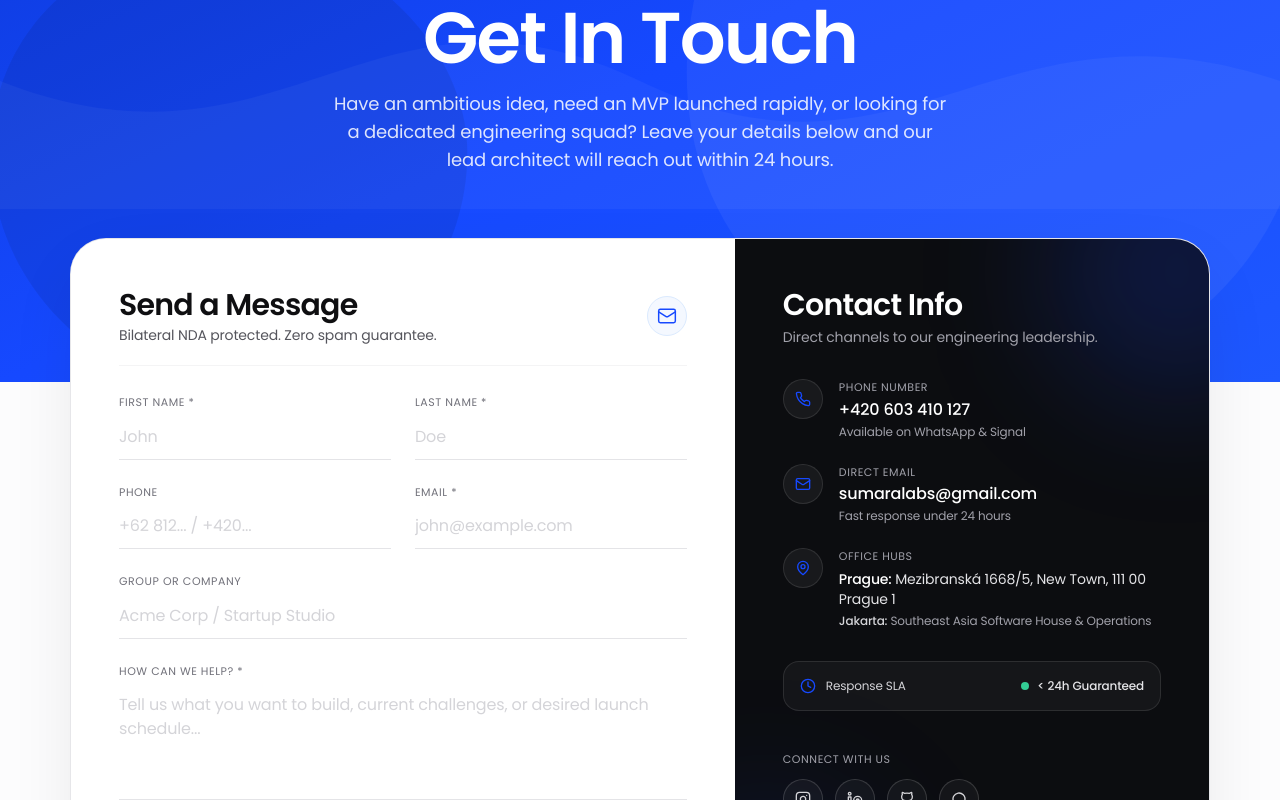
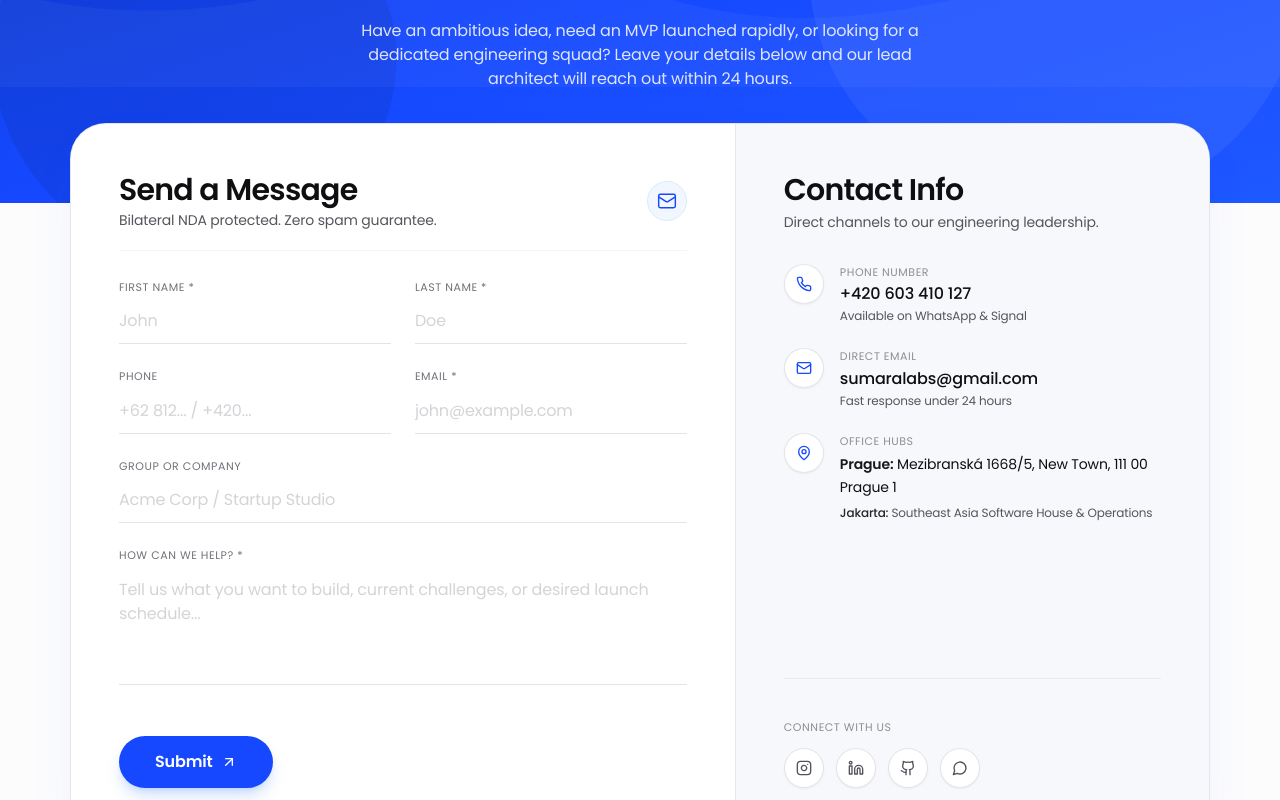
Before and after one commit to Software-House-EB/sumara-labs, a React (Vite) app: page /contact in a window 1280 px wide. Shown: the part 220-1020 px from the top of the page. Built offline with nearby package versions, Linux system fonts and the light colour scheme.

Commit message:
Reduce blue hero height, remove black background on right card, and remove response SLA tag

```diff
--- a/src/pages/contact/ContactPage.jsx
+++ b/src/pages/contact/ContactPage.jsx
@@ -10,7 +10,6 @@ import {
   Linkedin,
   Github,
   MessageCircle,
-  Clock,
   X
 } from 'lucide-react';
 
@@ -46,8 +45,8 @@ export default function ContactPage() {
 
   return (
     <div className="bg-[#fcfcfd] min-h-screen">
-      {/* Top Blue Hero Section with Organic Flowing Wave Shapes (Matching Reference) */}
-      <div className="relative bg-[#1649FF] text-white pt-32 sm:pt-40 md:pt-44 pb-36 sm:pb-44 md:pb-52 overflow-hidden">
+      {/* Top Blue Hero Section - Compact Sleek Height with Subtle Organic Wave Curves */}
+      <div className="relative bg-[#1649FF] text-white pt-24 sm:pt-28 md:pt-32 pb-20 sm:pb-24 md:pb-28 overflow-hidden">
         {/* Layered fluid wave shapes & subtle ambient light */}
         <div className="absolute inset-0 pointer-events-none overflow-hidden" aria-hidden="true">
           {/* Subtle gradient depth */}
@@ -55,7 +54,7 @@ export default function ContactPage() {
 
           {/* Organic wave shape 1 */}
           <svg
-            className="absolute -top-24 -right-24 w-[750px] h-[750px] text-white/[0.05] transform rotate-12"
+            className="absolute -top-32 -right-20 w-[600px] h-[600px] text-white/[0.06] transform rotate-12"
             viewBox="0 0 600 600"
             fill="currentColor"
           >
@@ -64,42 +63,42 @@ export default function ContactPage() {
 
           {/* Organic wave shape 2 */}
           <svg
-            className="absolute -bottom-24 -left-24 w-[650px] h-[650px] text-black/[0.08]"
+            className="absolute -bottom-32 -left-20 w-[550px] h-[550px] text-black/[0.08]"
             viewBox="0 0 600 600"
             fill="currentColor"
           >
             <path d="M300,100 C420,100 520,200 520,300 C520,420 420,520 300,520 C180,520 80,420 80,300 C80,180 180,100 300,100 Z" />
           </svg>
 
-          {/* Flowing ribbon waves in reference background style */}
+          {/* Flowing ribbon wave */}
           <svg
-            className="absolute top-1/2 left-0 w-full h-64 -translate-y-1/2 text-white/[0.04]"
+            className="absolute top-1/2 left-0 w-full h-48 -translate-y-1/2 text-white/[0.04]"
             viewBox="0 0 1440 320"
             fill="currentColor"
             preserveAspectRatio="none"
           >
-            <path d="M0,160 C320,300 420,0 720,160 C1020,320 1120,40 1440,160 L1440,320 L0,320 Z" />
+            <path d="M0,160 C320,280 420,20 720,160 C1020,300 1120,60 1440,160 L1440,320 L0,320 Z" />
           </svg>
         </div>
 
-        {/* Hero Content */}
-        <div className="section-container relative z-10 text-center max-w-[840px] mx-auto space-y-4">
-          <span className="inline-block text-xs font-mono uppercase tracking-widest text-white/80 bg-white/10 backdrop-blur-sm px-4 py-1.5 rounded-full border border-white/15">
+        {/* Hero Content - Compact & Punchy */}
+        <div className="section-container relative z-10 text-center max-w-[760px] mx-auto space-y-3">
+          <span className="inline-block text-[11px] font-mono uppercase tracking-widest text-white/90 bg-white/15 backdrop-blur-sm px-3.5 py-1 rounded-full border border-white/20">
             [ Start a Conversation ]
           </span>
-          <h1 className="text-4xl sm:text-6xl md:text-7xl font-semibold tracking-tight text-white leading-[1.08]">
+          <h1 className="text-3xl sm:text-5xl md:text-6xl font-semibold tracking-tight text-white leading-[1.1]">
             Get In Touch
           </h1>
-          <p className="text-base sm:text-lg text-white/85 max-w-[620px] mx-auto leading-relaxed">
+          <p className="text-sm sm:text-base text-white/85 max-w-[560px] mx-auto leading-relaxed">
             Have an ambitious idea, need an MVP launched rapidly, or looking for a dedicated engineering squad? Leave your details below and our lead architect will reach out within 24 hours.
           </p>
         </div>
       </div>
 
-      {/* Main Content: Floating Split Dual-Card Container (Overlapping Blue Hero) */}
-      <div className="section-container relative z-20 -mt-24 sm:-mt-28 md:-mt-36 pb-24 sm:pb-32">
-        <div className="max-w-[1140px] mx-auto rounded-[28px] sm:rounded-[36px] bg-white border border-zinc-200/90 shadow-[0_25px_80px_-20px_rgba(0,0,0,0.12)] overflow-hidden grid grid-cols-1 lg:grid-cols-12">
-          {/* Left Column: Send a Message Form */}
+      {/* Main Content: Floating Split Dual-Card Container (Overlapping Blue Banner) */}
+      <div className="section-container relative z-20 -mt-12 sm:-mt-16 md:-mt-20 pb-20 sm:pb-28">
+        <div className="max-w-[1140px] mx-auto rounded-[28px] sm:rounded-[36px] bg-white border border-zinc-200/90 shadow-[0_20px_60px_-15px_rgba(22,73,255,0.08)] overflow-hidden grid grid-cols-1 lg:grid-cols-12">
+          {/* Left Column: Send a Message Form (White Card) */}
           <div className="lg:col-span-7 p-7 sm:p-10 md:p-12 bg-white flex flex-col justify-between">
             {submitted ? (
               <div className="py-16 text-center space-y-6 max-w-md mx-auto my-auto">
@@ -145,7 +144,7 @@ export default function ContactPage() {
                       Bilateral NDA protected. Zero spam guarantee.
                     </p>
                   </div>
-                  <div className="w-10 h-10 rounded-full bg-blue-50/70 border border-blue-100 flex items-center justify-center text-[#1649FF] shrink-0">
+                  <div className="w-10 h-10 rounded-full bg-blue-50/80 border border-blue-100 flex items-center justify-center text-[#1649FF] shrink-0">
                     <Mail className="w-5 h-5 stroke-[1.75]" />
                   </div>
                 </div>
@@ -272,25 +271,15 @@ export default function ContactPage() {
             )}
           </div>
 
-          {/* Right Column: Contact Info (Dark Card - Clean without map) */}
-          <div className="lg:col-span-5 p-7 sm:p-10 md:p-12 bg-[#0c0d10] text-white flex flex-col justify-between relative overflow-hidden">
-            {/* Subtle decorative background glow */}
-            <div
-              className="absolute -top-24 -right-24 w-64 h-64 rounded-full bg-[#1649FF]/20 blur-3xl pointer-events-none"
-              aria-hidden="true"
-            />
-            <div
-              className="absolute -bottom-24 -left-24 w-64 h-64 rounded-full bg-[#1649FF]/10 blur-3xl pointer-events-none"
-              aria-hidden="true"
-            />
-
-            <div className="relative z-10 space-y-8">
+          {/* Right Column: Contact Info (Soft Light Slate-Blue Card - NOT black, NO SLA tag) */}
+          <div className="lg:col-span-5 p-7 sm:p-10 md:p-12 bg-[#f6f8fc] text-[#0f0f11] border-t lg:border-t-0 lg:border-l border-zinc-200/80 flex flex-col justify-between">
+            <div className="space-y-8">
               {/* Card Header */}
               <div>
-                <h3 className="text-2xl sm:text-3xl font-semibold text-white tracking-tight">
+                <h3 className="text-2xl sm:text-3xl font-semibold text-[#0f0f11] tracking-tight">
                   Contact Info
                 </h3>
-                <p className="text-xs sm:text-sm text-zinc-400 mt-1">
+                <p className="text-xs sm:text-sm text-[#55555c] mt-1">
                   Direct channels to our engineering leadership.
                 </p>
               </div>
@@ -299,16 +288,16 @@ export default function ContactPage() {
               <div className="space-y-6">
                 {/* Phone */}
                 <div className="flex items-start gap-4">
-                  <div className="w-10 h-10 rounded-full bg-white/5 border border-white/10 flex items-center justify-center shrink-0 text-[#1649FF]">
+                  <div className="w-10 h-10 rounded-full bg-white border border-zinc-200/90 shadow-sm flex items-center justify-center shrink-0 text-[#1649FF]">
                     <Phone className="w-4 h-4" />
                   </div>
                   <div>
-                    <span className="text-[11px] font-mono uppercase tracking-wider text-zinc-400 block mb-0.5">
+                    <span className="text-[11px] font-mono uppercase tracking-wider text-[#8e8e93] block mb-0.5">
                       Phone Number
                     </span>
                     <a
                       href="tel:+420603410127"
-                      className="text-sm sm:text-base font-medium text-white hover:text-[#1649FF] transition-colors block"
+                      className="text-sm sm:text-base font-medium text-[#0f0f11] hover:text-[#1649FF] transition-colors block"
                     >
                       +420 603 410 127
                     </a>
@@ -316,7 +305,7 @@ export default function ContactPage() {
                       href="https://wa.me/420603410127"
                       target="_blank"
                       rel="noopener noreferrer"
-                      className="text-xs text-zinc-400 hover:text-white transition-colors block mt-0.5"
+                      className="text-xs text-[#55555c] hover:text-[#1649FF] transition-colors block mt-0.5"
                     >
                       Available on WhatsApp & Signal
                     </a>
@@ -325,20 +314,20 @@ export default function ContactPage() {
 
                 {/* Email */}
                 <div className="flex items-start gap-4">
-                  <div className="w-10 h-10 rounded-full bg-white/5 border border-white/10 flex items-center justify-center shrink-0 text-[#1649FF]">
+                  <div className="w-10 h-10 rounded-full bg-white border border-zinc-200/90 shadow-sm flex items-center justify-center shrink-0 text-[#1649FF]">
                     <Mail className="w-4 h-4" />
                   </div>
                   <div>
-                    <span className="text-[11px] font-mono uppercase tracking-wider text-zinc-400 block mb-0.5">
+                    <span className="text-[11px] font-mono uppercase tracking-wider text-[#8e8e93] block mb-0.5">
                       Direct Email
                     </span>
                     <a
                       href="mailto:sumaralabs@gmail.com"
-                      className="text-sm sm:text-base font-medium text-white hover:text-[#1649FF] transition-colors block break-all"
+                      className="text-sm sm:text-base font-medium text-[#0f0f11] hover:text-[#1649FF] transition-colors block break-all"
                     >
                       sumaralabs@gmail.com
                     </a>
-                    <span className="text-xs text-zinc-400 block mt-0.5">
+                    <span className="text-xs text-[#55555c] block mt-0.5">
                       Fast response under 24 hours
                     </span>
                   </div>
@@ -346,38 +335,27 @@ export default function ContactPage() {
 
                 {/* Office Hubs */}
                 <div className="flex items-start gap-4">
-                  <div className="w-10 h-10 rounded-full bg-white/5 border border-white/10 flex items-center justify-center shrink-0 text-[#1649FF]">
+                  <div className="w-10 h-10 rounded-full bg-white border border-zinc-200/90 shadow-sm flex items-center justify-center shrink-0 text-[#1649FF]">
                     <MapPin className="w-4 h-4" />
                   </div>
                   <div className="space-y-1">
-                    <span className="text-[11px] font-mono uppercase tracking-wider text-zinc-400 block mb-0.5">
+                    <span className="text-[11px] font-mono uppercase tracking-wider text-[#8e8e93] block mb-0.5">
                       Office Hubs
                     </span>
-                    <p className="text-sm text-zinc-200">
-                      <strong className="text-white font-medium">Prague:</strong> Mezibranská 1668/5, New Town, 111 00 Prague 1
+                    <p className="text-sm text-[#0f0f11] leading-relaxed">
+                      <strong className="font-semibold text-zinc-900">Prague:</strong> Mezibranská 1668/5, New Town, 111 00 Prague 1
                     </p>
-                    <p className="text-xs text-zinc-400">
-                      <strong className="text-zinc-300 font-medium">Jakarta:</strong> Southeast Asia Software House & Operations
+                    <p className="text-xs text-[#55555c] leading-relaxed">
+                      <strong className="font-medium text-zinc-800">Jakarta:</strong> Southeast Asia Software House & Operations
                     </p>
                   </div>
                 </div>
               </div>
-
-              {/* Working Hours / Availability Tag */}
-              <div className="p-4 rounded-2xl bg-white/[0.04] border border-white/10 flex items-center justify-between text-xs">
-                <div className="flex items-center gap-2.5 text-zinc-300">
-                  <Clock className="w-4 h-4 text-[#1649FF]" />
-                  <span>Response SLA</span>
-                </div>
-                <div className="flex items-center gap-2">
-                  <span className="w-2 h-2 rounded-full bg-emerald-400 animate-pulse" />
-                  <span className="text-zinc-200 font-medium">&lt; 24h Guaranteed</span>
-                </div>
             </div>
 
             {/* Social Channels (Circular Badges Matching Reference) */}
-              <div className="pt-2">
-                <span className="text-[11px] font-mono uppercase tracking-wider text-zinc-400 block mb-3">
+            <div className="pt-8 sm:pt-10 border-t border-zinc-200/70 mt-8">
+              <span className="text-[11px] font-mono uppercase tracking-wider text-[#8e8e93] block mb-3">
                 Connect With Us
               </span>
               <div className="flex items-center gap-3">
@@ -386,7 +364,7 @@ export default function ContactPage() {
                   target="_blank"
                   rel="noopener noreferrer"
                   aria-label="Instagram"
-                    className="w-10 h-10 rounded-full border border-white/15 bg-white/[0.04] flex items-center justify-center text-zinc-300 hover:text-white hover:border-[#1649FF] hover:bg-[#1649FF]/20 transition-all"
+                  className="w-10 h-10 rounded-full border border-zinc-200 bg-white shadow-sm flex items-center justify-center text-zinc-600 hover:text-[#1649FF] hover:border-[#1649FF] hover:bg-blue-50/50 hover:shadow transition-all"
                 >
                   <Instagram className="w-4 h-4" />
                 </a>
@@ -395,7 +373,7 @@ export default function ContactPage() {
                   target="_blank"
                   rel="noopener noreferrer"
                   aria-label="LinkedIn"
-                    className="w-10 h-10 rounded-full border border-white/15 bg-white/[0.04] flex items-center justify-center text-zinc-300 hover:text-white hover:border-[#1649FF] hover:bg-[#1649FF]/20 transition-all"
+                  className="w-10 h-10 rounded-full border border-zinc-200 bg-white shadow-sm flex items-center justify-center text-zinc-600 hover:text-[#1649FF] hover:border-[#1649FF] hover:bg-blue-50/50 hover:shadow transition-all"
                 >
                   <Linkedin className="w-4 h-4" />
                 </a>
@@ -404,7 +382,7 @@ export default function ContactPage() {
                   target="_blank"
                   rel="noopener noreferrer"
                   aria-label="GitHub"
-                    className="w-10 h-10 rounded-full border border-white/15 bg-white/[0.04] flex items-center justify-center text-zinc-300 hover:text-white hover:border-[#1649FF] hover:bg-[#1649FF]/20 transition-all"
+                  className="w-10 h-10 rounded-full border border-zinc-200 bg-white shadow-sm flex items-center justify-center text-zinc-600 hover:text-[#1649FF] hover:border-[#1649FF] hover:bg-blue-50/50 hover:shadow transition-all"
                 >
                   <Github className="w-4 h-4" />
                 </a>
@@ -413,7 +391,7 @@ export default function ContactPage() {
                   target="_blank"
                   rel="noopener noreferrer"
                   aria-label="WhatsApp"
-                    className="w-10 h-10 rounded-full border border-white/15 bg-white/[0.04] flex items-center justify-center text-zinc-300 hover:text-white hover:border-[#1649FF] hover:bg-[#1649FF]/20 transition-all"
+                  className="w-10 h-10 rounded-full border border-zinc-200 bg-white shadow-sm flex items-center justify-center text-zinc-600 hover:text-[#1649FF] hover:border-[#1649FF] hover:bg-blue-50/50 hover:shadow transition-all"
                 >
                   <MessageCircle className="w-4 h-4" />
                 </a>
@@ -423,6 +401,5 @@ export default function ContactPage() {
         </div>
       </div>
     </div>
-    </div>
   );
 }
```
Lines whose indentation alone changed are shown as unchanged.
